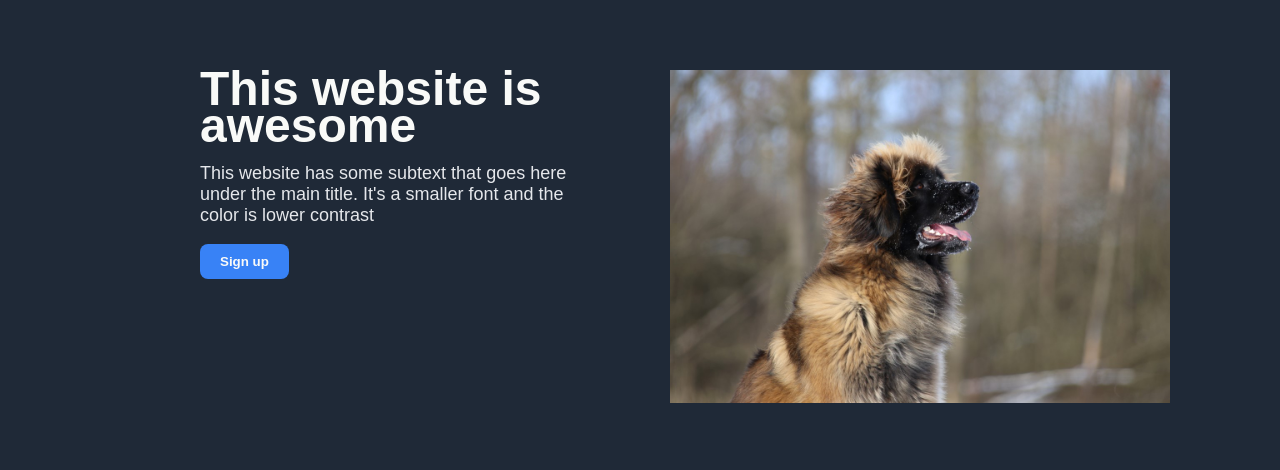
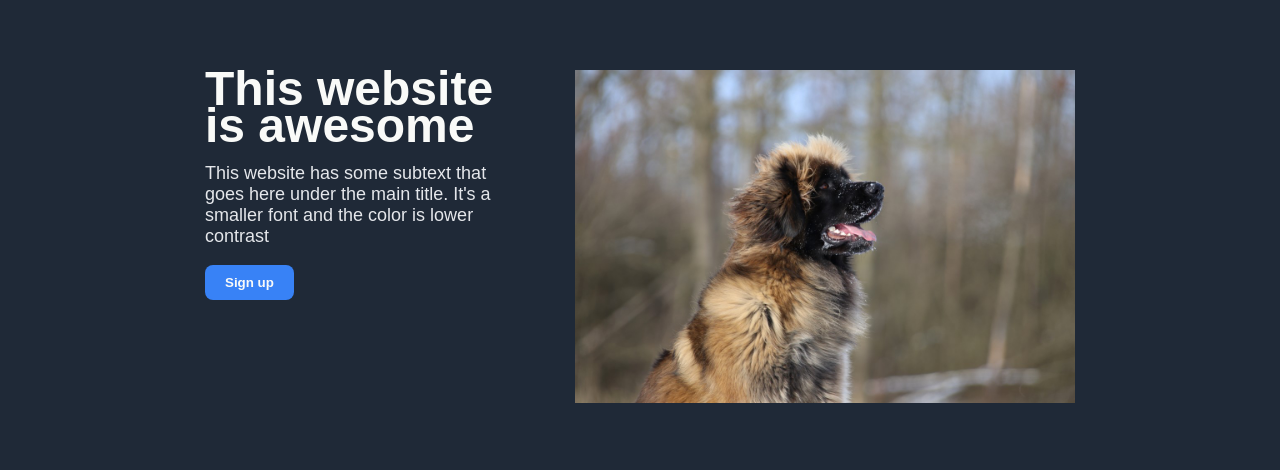
Before and after one commit to PebbleAR/TOP-Landing-Page, a plain HTML site: page index.html in a window 1280 px wide. Shown: the top 470 px of the page. Drawn offline with Linux system fonts and the light colour scheme.

Commit message:
Solve issue with image popping out

```diff
--- a/style.css
+++ b/style.css
@@ -6,22 +6,26 @@ body {
 
 .section-1 {
     display: flex;
+    justify-content: center;
     background-color: #1f2937;
     padding: 70px 200px;
     gap: 70px;
     font-family: 'Hero Main text', sans-serif;
     margin: 0;
+
 }
 .section-1-a .title {
     font-size: 48px;
     font-weight: 900;
     color: #f9faf8;
     line-height: 28pt;
+    width: 300px;
+    flex-grow: 0;
 }
 .section-1-a p {
     font-size: 18px;
     color: #E5E7EB;
-    width: 400px;
+    width: 300px;
 }
 
 button {
@@ -38,15 +42,8 @@ button {
     width: 500px;
     height: auto;
     background-color: gray;
-    flex-shrink: 1;
-
-    margin-right: auto;
-
-}
-
-.section-1-a {
-    margin-right: auto;
 }
 
 
+
 /* CSS for second part of the website */
```
